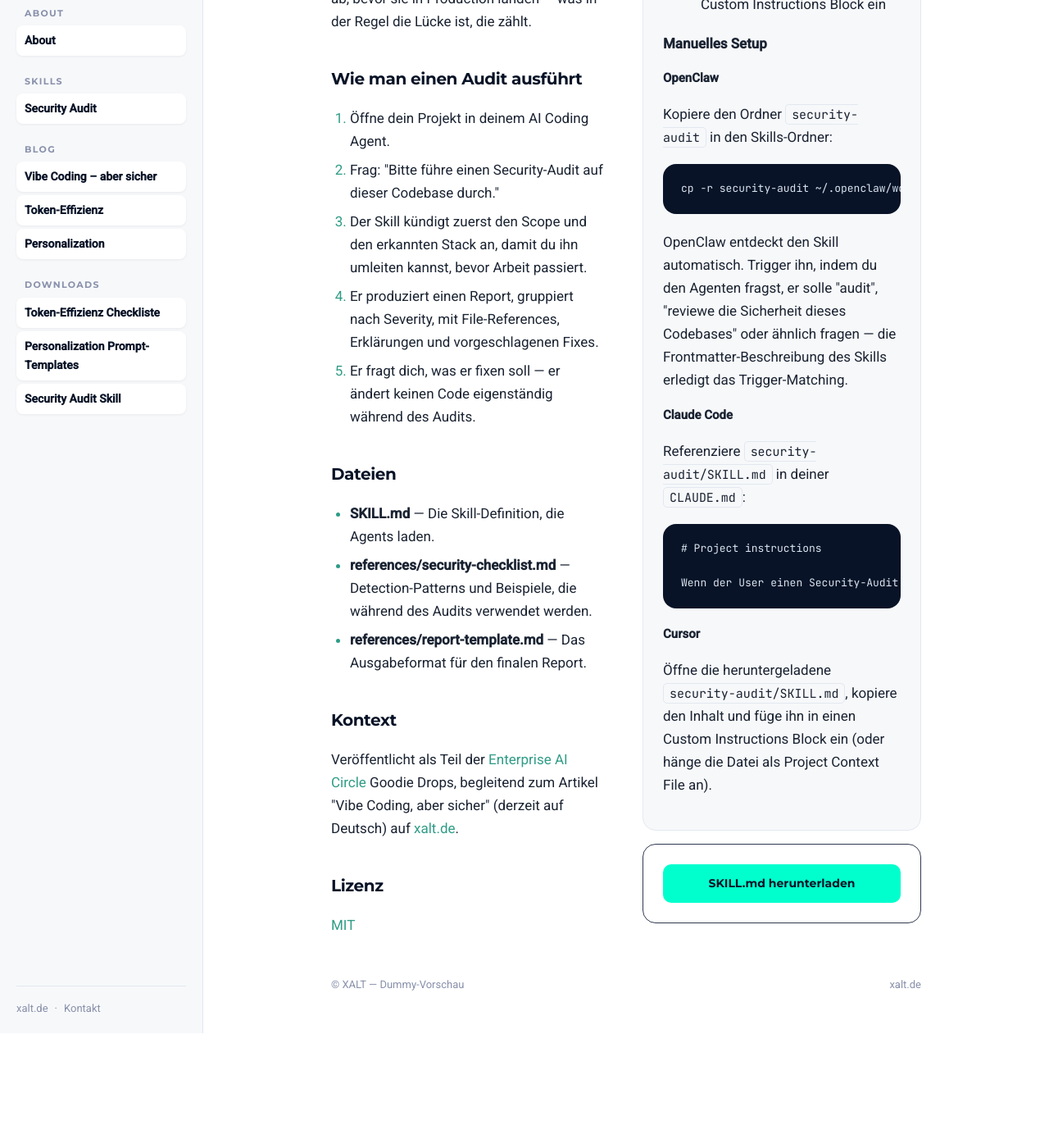
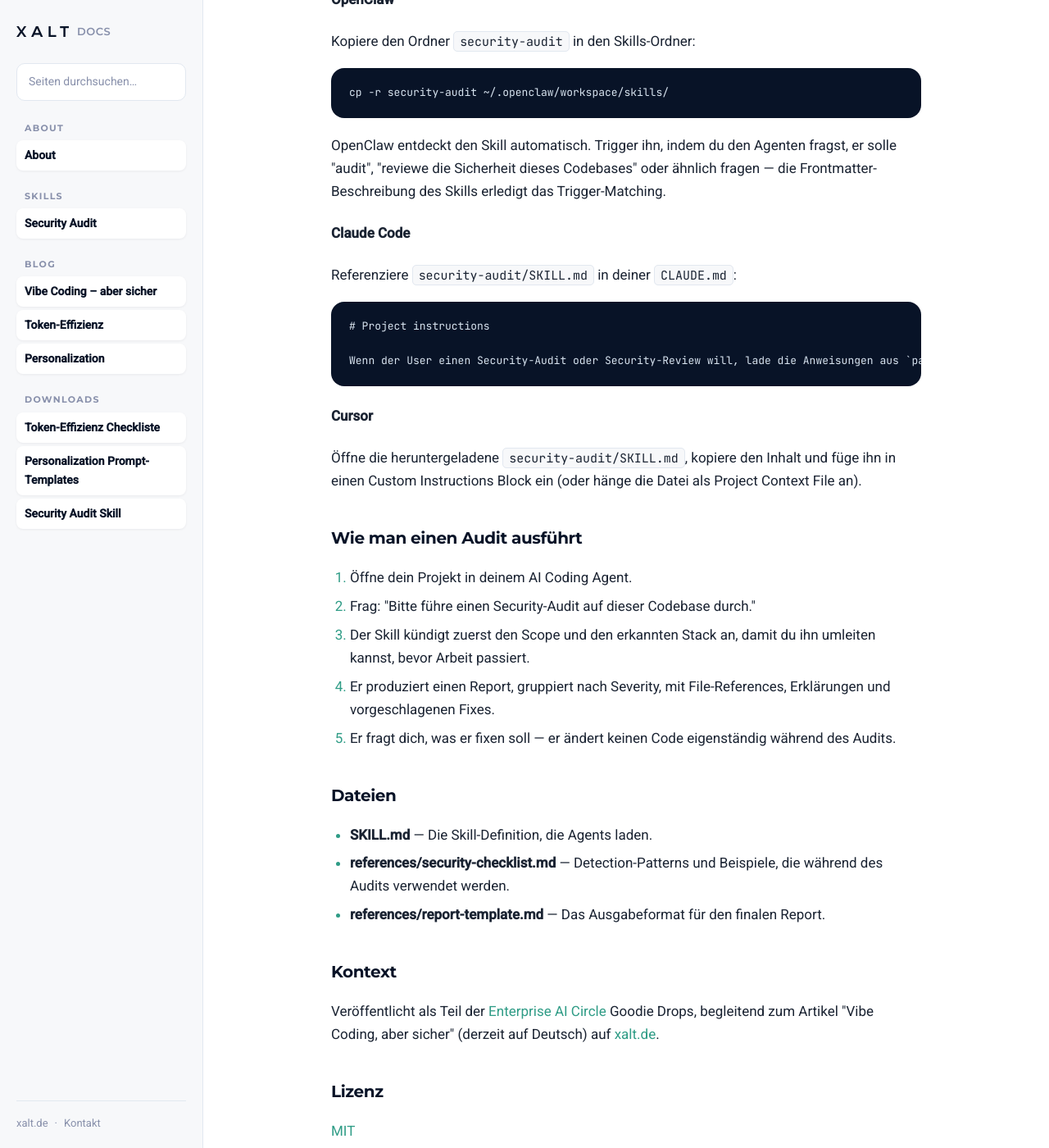
Before and after one commit to Enterprise-AI-Circle/agent-skills, a Jekyll site: the page built from downloads/security-audit.html, in a window 1280 px wide and 1400 px high, scrolled down 1985 px. Shown: the whole window at 82% size. Built offline with Jekyll 4.4.1, drawn with Linux system fonts in a browser that asks for light colours; before the commit the page ends 3245 px from its top, so only the background shows below that; some of the changed lines change nothing that is shown; some of the changed text lies outside the part shown.

Commit message:
fix: revert to single-column layout for security-audit page
- Remove two-column grid layout
- Remove sticky sidebar
- Single column prose article with download button at bottom

```diff
--- a/downloads/security-audit.html
+++ b/downloads/security-audit.html
@@ -6,8 +6,6 @@ eyebrow: Download
 permalink: /downloads/security-audit.html
 ---
 
-<div class="skill-layout">
-  <div class="skill-main">
 <article class="prose">
   <p>Ein Skill für AI Coding Agents (OpenClaw, Claude Code, Cursor und Compatible), der eine Codebase auf typische Vibe-Coding-Schwachstellen, geleakte Secrets, Dependency-CVEs und mismatches zwischen Privacy-Versprechen und dem tatsächlichen Code prüft.</p>
   <p>Fühlt sich an wie ein sorgfältiger Engineer, der das Repo reviewt — nicht wie ein Scanner, der eine Wand aus Warnungen ausspuckt.</p>
@@ -28,6 +26,45 @@ permalink: /downloads/security-audit.html
     <li>Er ersetzt keinen professionellen Security-Engineer für High-Stakes-Systeme.</li>
   </ul>
   <p>Er fängt etwa 80 % der typischen Probleme ab, bevor sie in Production landen — was in der Regel die Lücke ist, die zählt.</p>
+
+  <h2>Installation</h2>
+
+  <h3>Für alle Agenten — die einfachste Methode</h3>
+  <p><strong>Schritt 1:</strong> Öffne diese Seite in deinem AI Coding Agent.</p>
+  <p><strong>Schritt 2:</strong> Sag einfach:</p>
+  <blockquote>
+    <p>"Installiere den Security-Audit-Skill. Die SKILL.md liegt auf dieser Website."</p>
+  </blockquote>
+  <p>Dein Agent lädt die Datei automatisch herunter und richtet den Skill ein. Fertig.</p>
+
+  <h3>Alternativ: Skill.md direkt kopieren</h3>
+  <ol>
+    <li>Klicke unten auf <strong>"SKILL.md herunterladen"</strong>.</li>
+    <li>Öffne die Datei in deinem Editor.</li>
+    <li>Kopiere den Inhalt in:
+      <ul>
+        <li><strong>OpenClaw:</strong> <code>~/.openclaw/workspace/skills/security-audit/SKILL.md</code></li>
+        <li><strong>Claude Code:</strong> Referenziere die Datei in deiner <code>CLAUDE.md</code></li>
+        <li><strong>Cursor:</strong> Füge den Inhalt in einen Custom Instructions Block ein</li>
+      </ul>
+    </li>
+  </ol>
+
+  <h3>Manuelles Setup</h3>
+
+  <h4>OpenClaw</h4>
+  <p>Kopiere den Ordner <code>security-audit</code> in den Skills-Ordner:</p>
+  <pre><code>cp -r security-audit ~/.openclaw/workspace/skills/</code></pre>
+  <p>OpenClaw entdeckt den Skill automatisch. Trigger ihn, indem du den Agenten fragst, er solle "audit", "reviewe die Sicherheit dieses Codebases" oder ähnlich fragen — die Frontmatter-Beschreibung des Skills erledigt das Trigger-Matching.</p>
+
+  <h4>Claude Code</h4>
+  <p>Referenziere <code>security-audit/SKILL.md</code> in deiner <code>CLAUDE.md</code>:</p>
+  <pre><code># Project instructions
+
+Wenn der User einen Security-Audit oder Security-Review will, lade die Anweisungen aus `path/to/security-audit/SKILL.md` und befolge sie.</code></pre>
+
+  <h4>Cursor</h4>
+  <p>Öffne die heruntergeladene <code>security-audit/SKILL.md</code>, kopiere den Inhalt und füge ihn in einen Custom Instructions Block ein (oder hänge die Datei als Project Context File an).</p>
 
   <h2>Wie man einen Audit ausführt</h2>
   <ol>
@@ -50,53 +87,10 @@ permalink: /downloads/security-audit.html
 
   <h2>Lizenz</h2>
   <p><a href="../LICENSE">MIT</a></p>
+
+  <hr>
+
+  <h2>SKILL.md herunterladen</h2>
+  <p>Kopiere den Inhalt der SKILL.md in deinen Agenten.</p>
+  <a class="btn btn-primary" href="{{ '/assets/downloads/security-audit-skill.md' | relative_url }}" download>SKILL.md herunterladen</a>
 </article>
-  </div>
-
-  <div class="skill-sidebar">
-    <div class="sidebar-card">
-      <h3>Installation</h3>
-
-      <h4>Für alle Agenten — die einfachste Methode</h4>
-      <p><strong>Schritt 1:</strong> Öffne diese Seite in deinem AI Coding Agent.</p>
-      <p><strong>Schritt 2:</strong> Sag einfach:</p>
-      <blockquote>
-        <p>"Installiere den Security-Audit-Skill. Die SKILL.md liegt auf dieser Website."</p>
-      </blockquote>
-      <p>Dein Agent lädt die Datei automatisch herunter und richtet den Skill ein. Fertig.</p>
-
-      <h4>Alternativ: Skill.md direkt kopieren</h4>
-      <ol>
-        <li>Klicke unten auf <strong>"SKILL.md herunterladen"</strong>.</li>
-        <li>Öffne die Datei in deinem Editor.</li>
-        <li>Kopiere den Inhalt in:
-          <ul>
-            <li><strong>OpenClaw:</strong> <code>~/.openclaw/workspace/skills/security-audit/SKILL.md</code></li>
-            <li><strong>Claude Code:</strong> Referenziere die Datei in deiner <code>CLAUDE.md</code></li>
-            <li><strong>Cursor:</strong> Füge den Inhalt in einen Custom Instructions Block ein</li>
-          </ul>
-        </li>
-      </ol>
-
-      <h4>Manuelles Setup</h4>
-
-      <h5>OpenClaw</h5>
-      <p>Kopiere den Ordner <code>security-audit</code> in den Skills-Ordner:</p>
-      <pre><code>cp -r security-audit ~/.openclaw/workspace/skills/</code></pre>
-      <p>OpenClaw entdeckt den Skill automatisch. Trigger ihn, indem du den Agenten fragst, er solle "audit", "reviewe die Sicherheit dieses Codebases" oder ähnlich fragen — die Frontmatter-Beschreibung des Skills erledigt das Trigger-Matching.</p>
-
-      <h5>Claude Code</h5>
-      <p>Referenziere <code>security-audit/SKILL.md</code> in deiner <code>CLAUDE.md</code>:</p>
-      <pre><code># Project instructions
-
-Wenn der User einen Security-Audit oder Security-Review will, lade die Anweisungen aus `path/to/security-audit/SKILL.md` und befolge sie.</code></pre>
-
-      <h5>Cursor</h5>
-      <p>Öffne die heruntergeladene <code>security-audit/SKILL.md</code>, kopiere den Inhalt und füge ihn in einen Custom Instructions Block ein (oder hänge die Datei als Project Context File an).</p>
-    </div>
-
-    <div class="sidebar-card sidebar-card--cta">
-      <a class="btn btn-primary btn-block" href="{{ '/assets/downloads/security-audit-skill.md' | relative_url }}" download>SKILL.md herunterladen</a>
-    </div>
-  </div>
-</div>
```
Lines whose indentation alone changed are shown as unchanged.
